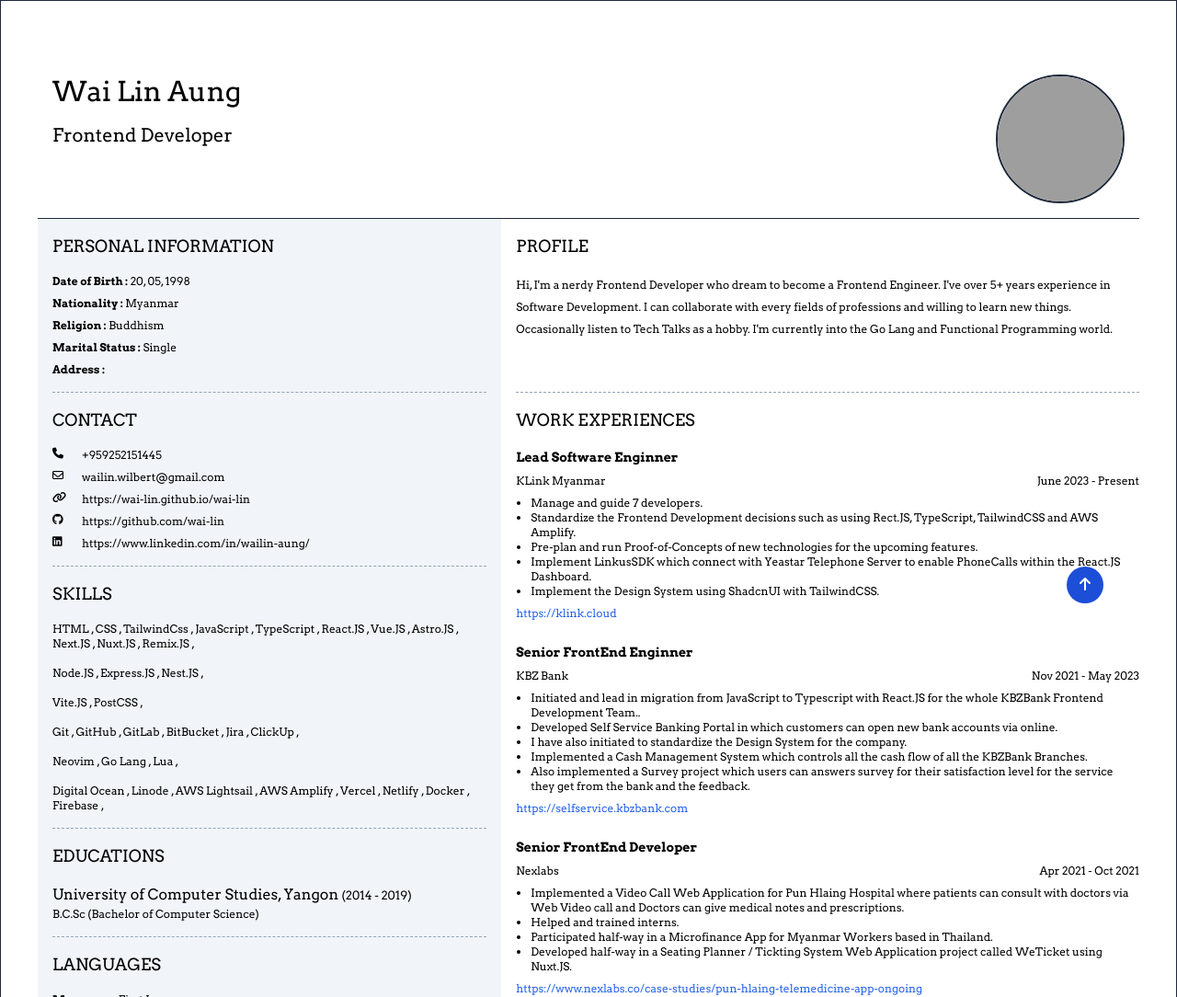
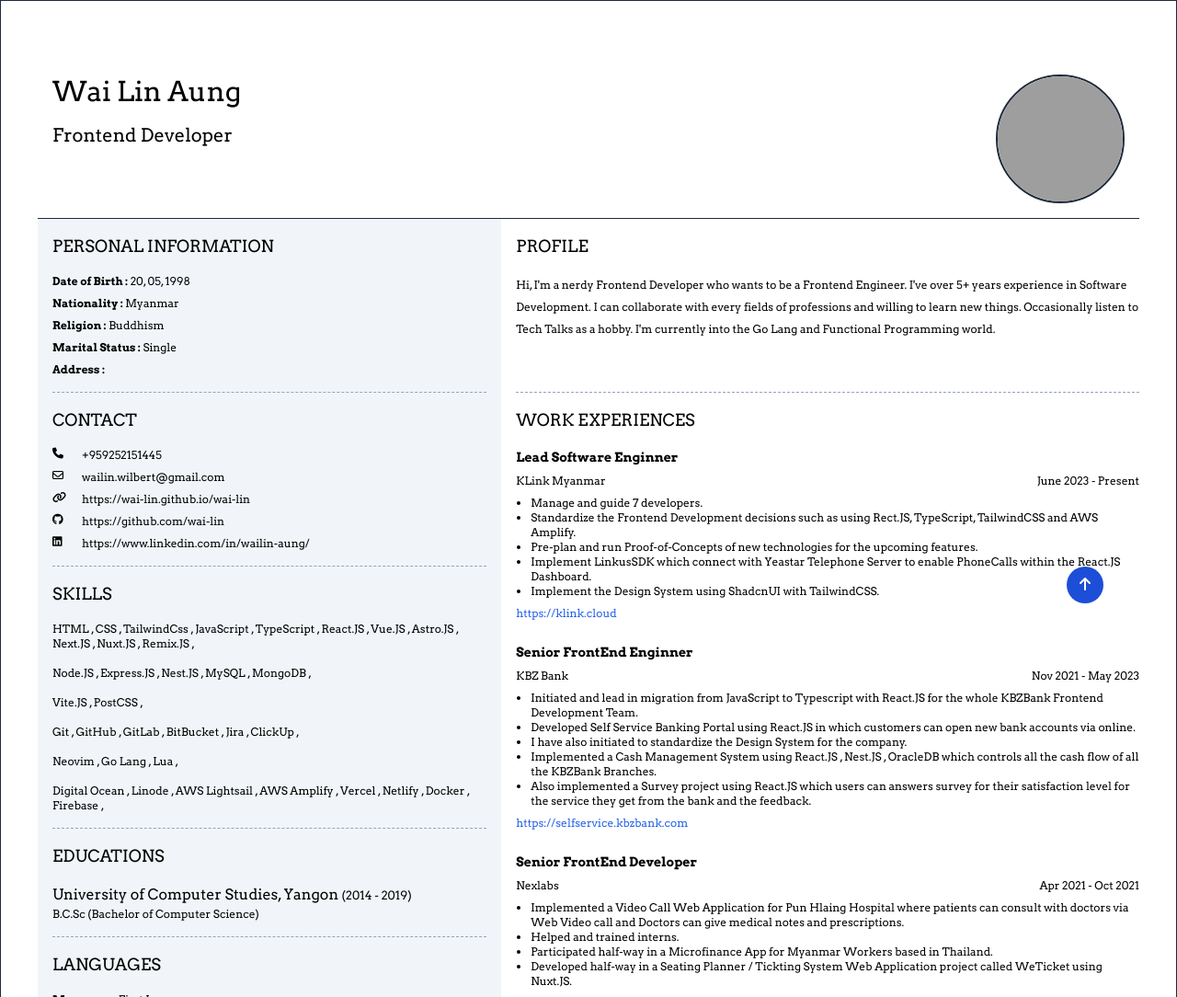
Before and after one commit to wai-lin/wai-lin, an Astro site: page /wai-lin/resume in a window 1280 px wide. Shown: the part 104-1188 px from the top of the page at 92% size. Built offline with nearby package versions, Linux system fonts and the light colour scheme; Astro itself is replaced by a stand-in of ours; grey boxes are pictures that could not be loaded.

Commit message:
feat: change home page data to dynamic

```diff
--- a/src/content/resume/data.ts
+++ b/src/content/resume/data.ts
@@ -4,7 +4,7 @@ export const resume: ResumeJson = {
 	positionAppliedFor: "Frontend Developer",
 
 	// NOTE: Ideal character count is `550` characters.
-	biography: `Hi, I'm a nerdy Frontend Developer who dream to become a Frontend Engineer. I've over 5+ years experience in Software Development.
+	biography: `Hi, I'm a nerdy Frontend Developer who wants to be a Frontend Engineer. I've over 5+ years experience in Software Development.
 I can collaborate with every fields of professions and willing to learn new things. Occasionally listen to Tech Talks as a hobby. I'm currently into the Go Lang and Functional Programming world.`,
 
 	personalInfo: {
@@ -52,6 +52,8 @@ I can collaborate with every fields of professions and willing to learn new thin
 		"Node.JS",
 		"Express.JS",
 		"Nest.JS",
+		"MySQL",
+		"MongoDB",
 		"",
 		"Vite.JS",
 		"PostCSS",
@@ -132,11 +134,11 @@ I can collaborate with every fields of professions and willing to learn new thin
 			toDate: "May 2023",
 			links: ["https://selfservice.kbzbank.com"],
 			descriptions: [
-				"Initiated and lead in migration from JavaScript to Typescript with React.JS for the whole KBZBank Frontend Development Team..",
-				"Developed Self Service Banking Portal in which customers can open new bank accounts via online.",
+				"Initiated and lead in migration from JavaScript to Typescript with React.JS for the whole KBZBank Frontend Development Team.",
+				"Developed Self Service Banking Portal using React.JS in which customers can open new bank accounts via online.",
 				"I have also initiated to standardize the Design System for the company.",
-				"Implemented a Cash Management System which controls all the cash flow of all the KBZBank Branches.",
-				"Also implemented a Survey project which users can answers survey for their satisfaction level for the service they get from the bank and the feedback.",
+				"Implemented a Cash Management System using React.JS , Nest.JS , OracleDB which controls all the cash flow of all the KBZBank Branches.",
+				"Also implemented a Survey project using React.JS which users can answers survey for their satisfaction level for the service they get from the bank and the feedback.",
 			],
 		},
 
--- a/src/pages/index.astro
+++ b/src/pages/index.astro
@@ -35,16 +35,14 @@ const links = [
 		>
 			<div class="flex flex-col items-center space-y-2 lg:space-y-4">
 				<div class="inline-block rounded-lg border bg-gray-100 px-3 py-1 text-base">
-					<span>Frontend Developer</span>
+					<span>{resume.positionAppliedFor}</span>
 					{openToWork && <span class="text-blue-700"> | Open to Work</span>}
 				</div>
 				<h1 class="text-4xl font-bold tracking-tighter lg:text-6xl/none">{resume.name}</h1>
 				<p
 					class="max-w-[600px] text-center text-gray-500 dark:text-gray-400 md:text-xl/relaxed lg:text-base/relaxed xl:text-xl/relaxed"
 				>
-					I build beautiful and performant web experiences.
-					<br />
-					Also create some JS libraries as a hobby.
+					{resume.biography}
 				</p>
 
 				<div class="flex flex-wrap items-center gap-4">
```
